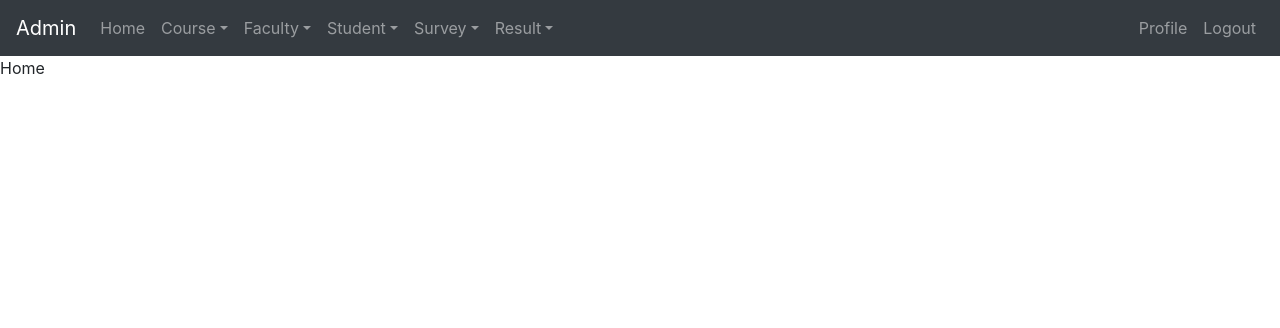
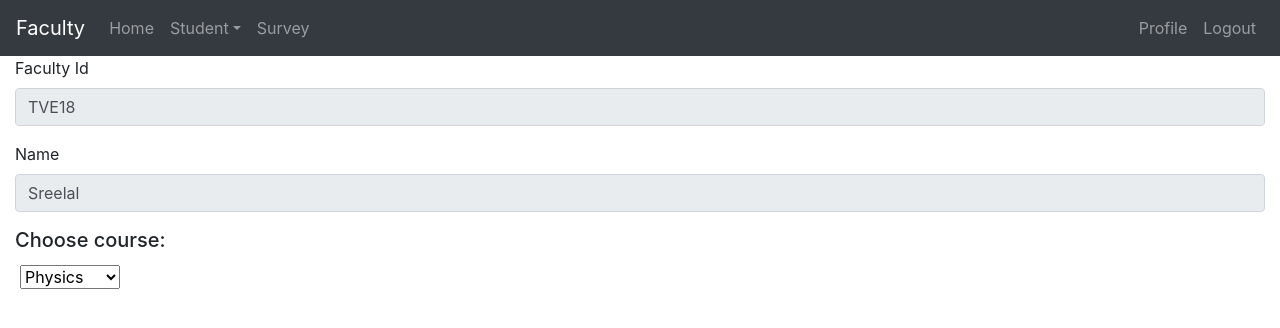
Before and after one commit to dhruvpeter/co_po_automation, a React (Create React App) app: page / in a window 1280 px wide. Shown: the top 328 px of the page. Built offline with nearby package versions, Linux system fonts and the light colour scheme.

Commit message:
Add choose course option to faculty

```diff
--- a/src/App.js
+++ b/src/App.js
@@ -5,7 +5,8 @@ import Faculty from "./Component/Faculty/Faculty";
 export default function App() {
   return (
     <div>
-      <Admin />
+      <Faculty />
+      {/* <Admin /> */}
     </div>
   );
 }
--- a/src/Component/Faculty/Home/Home.js
+++ b/src/Component/Faculty/Home/Home.js
@@ -1,9 +1,41 @@
-import React from 'react'
+import React, { useState } from "react";
+import { Form } from "react-bootstrap";
+export default function Home() {
+  const faculty = {
+    id: "TVE18",
+    name: "Sreelal",
+    course: ["Physics", "Chemistry"],
+  };
+  const [filterCourse, setFilterCourse] = useState(faculty.course[0]);
+  const handleChangeFilterCourse = (event) => {
+    setFilterCourse(event.target.value);
+  };
+  console.log(filterCourse);
+  return (
+    <div className="container-fluid">
+      <Form>
+        <Form.Group>
+          <Form.Label>Faculty Id</Form.Label>
+          <Form.Control type="text" name="id" value={faculty.id} readOnly />
+        </Form.Group>
+        <Form.Group>
+          <Form.Label>Name</Form.Label>
+          <Form.Control type="text" name="name" value={faculty.name} readOnly />
+        </Form.Group>
+      </Form>
 
-export default function Home() {
-    return (
-        <div>
-            Home
-        </div>
-    )
+      <div>
+        <h5>Choose course:</h5>
+        <label>
+          <select value={filterCourse} onChange={handleChangeFilterCourse}>
+            {faculty.course.map((data, index) => (
+              <option key={index} value={data}>
+                {data}
+              </option>
+            ))}
+          </select>
+        </label>
+      </div>
+    </div>
+  );
 }
--- a/src/Component/Faculty/NavigationBar/NavigationBar.js
+++ b/src/Component/Faculty/NavigationBar/NavigationBar.js
@@ -10,11 +10,11 @@ export default function NavigationBar() {
         <Navbar.Collapse id="responsive-navbar-nav">
           <Nav className="mr-auto">
             <Nav.Link href="/">Home</Nav.Link>
-            <NavDropdown title="Selected Course" id="collasible-nav-dropdown">
+            {/* <NavDropdown title="Selected Course" id="collasible-nav-dropdown">
               <NavDropdown.Item href="">
                 Selected Course
               </NavDropdown.Item>
-            </NavDropdown>
+            </NavDropdown> */}
             <NavDropdown title="Student" id="collasible-nav-dropdown">
               <NavDropdown.Item href="/faculty/student/view-student">
                 View Student
--- a/src/Component/Faculty/Student/AddMark/AddMark.js
+++ b/src/Component/Faculty/Student/AddMark/AddMark.js
@@ -38,6 +38,8 @@ class AddMark extends Component {
       <div className="container-fluid">
         <div>
           <h1>Upload File</h1>
+          (To change course, go to home page.)
+          <div>
             <input
               className="btn"
               type="file"
@@ -49,6 +51,7 @@ class AddMark extends Component {
               tableClassName="ExcelTable2007"
               tableHeaderRowClass="heading"
             />
+          </div>
         </div>
 
         <div>
--- a/src/Component/Faculty/Student/AssignStudent/AssignStudent.js
+++ b/src/Component/Faculty/Student/AssignStudent/AssignStudent.js
@@ -3,7 +3,7 @@ import { Button } from "react-bootstrap";
 import { Link } from "react-router-dom";
 import BootstrapTable from "react-bootstrap-table-next";
 
-export default function ViewStudent() {
+export default function AssignStudent() {
   const student = [
     {
       regNo: "TVE18CS017",
@@ -80,7 +80,8 @@ export default function ViewStudent() {
   return (
     <div className="container-fluid">
       <div>
-        <h3>Student Details</h3>
+        <h3>Assign Students</h3>
+        (To change course, go to home page.)
       </div>
       <div className="filter">
         <label>
@@ -99,7 +100,7 @@ export default function ViewStudent() {
       <div className="table">
         <BootstrapTable
           keyField="regNo"
-          data={student}
+          data={filteredStudentWithAdmissionYear}
           columns={columns}
           selectRow={selectRow}
         />
```
Also changed, not shown: src/Component/Admin/Faculty/ViewFaculty/SelectedFaculty/SelectedFaculty.js (+10 -11 lines). Lines whose indentation alone changed are shown as unchanged.
